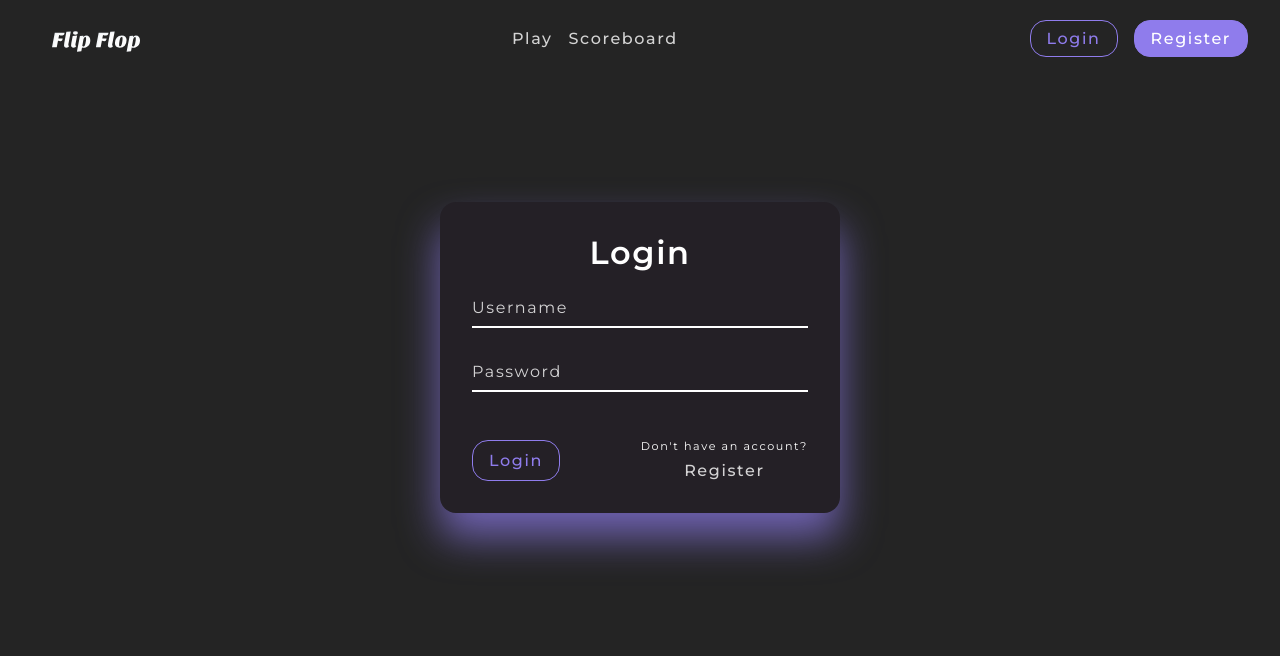
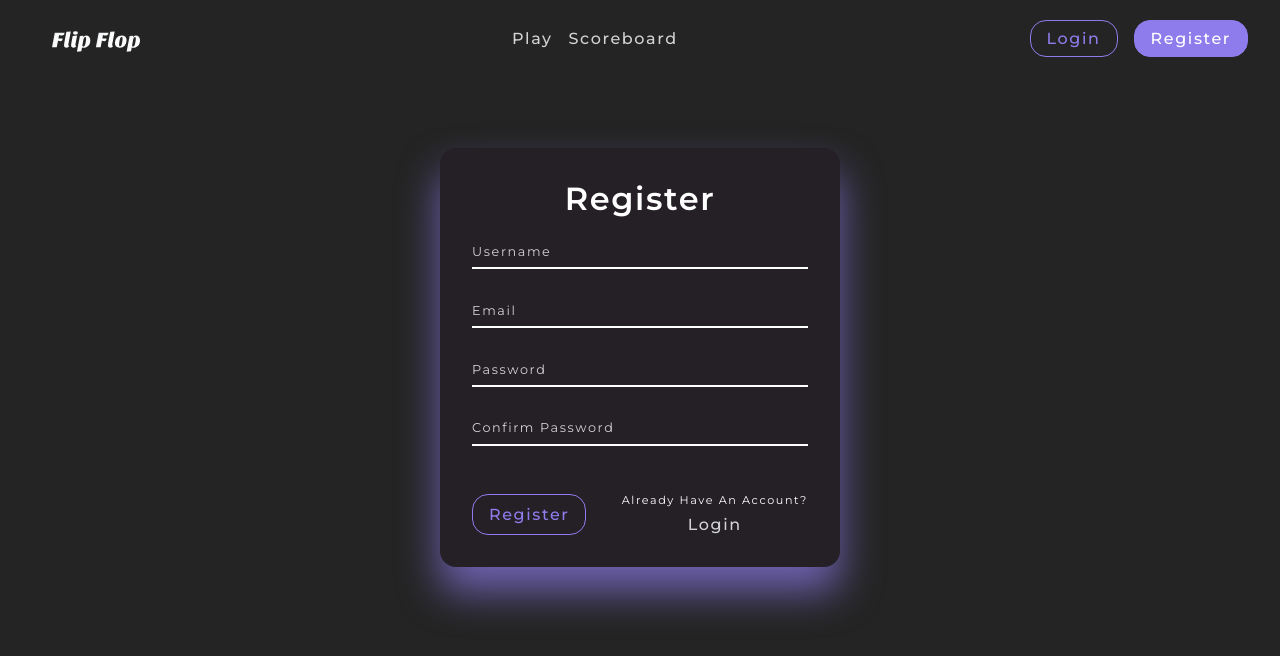
Before and after one commit to ehtishamalik/FlipFlopGame, a React (Vite) app: page / in a window 1280 px wide. Shown: the top 656 px of the page. Built offline with nearby package versions, Linux system fonts and the light colour scheme.

Commit message:
Completed register page

```diff
--- a/src/App.tsx
+++ b/src/App.tsx
@@ -1,11 +1,11 @@
 import { NavBar } from './Components/Common/NavBar'
-import { Login } from './Pages/Login'
+import { Register } from './Pages/Register'
 
 function App() {
   return (
     <div className="container">
       <NavBar />
-      <Login />
+      <Register />
     </div>
   )
 }
--- a/src/Components/Common/TextField/types.ts
+++ b/src/Components/Common/TextField/types.ts
@@ -1,6 +1,6 @@
 export type TextFieldProps = {
   label: string
-  type: 'text' | 'password'
+  type: 'text' | 'password' | 'email'
   id: string
   size: 'small' | 'medium' | 'large'
   errorText?: string
--- a/src/Pages/Login/component.tsx
+++ b/src/Pages/Login/component.tsx
@@ -10,7 +10,7 @@ export function Login() {
           <TextField
             id="username"
             label="username"
-            size="medium"
+            size="small"
             type="text"
             onChangeCallback={() => {}}
           />
@@ -19,7 +19,7 @@ export function Login() {
           <TextField
             id="password"
             label="password"
-            size="medium"
+            size="small"
             type="password"
             onChangeCallback={() => {}}
           />
@@ -27,7 +27,7 @@ export function Login() {
         <div className="auth-form__button">
           <Button text="login" type="secondary" />
           <div className="auth-form__button--new">
-            <p>Don't have an account?</p>
+            <p>don't have an account?</p>
             <Button text="register" type="tertiary" />
           </div>
         </div>
--- a/src/Pages/Register/component.tsx
+++ b/src/Pages/Register/component.tsx
@@ -1,27 +1,53 @@
+import { Button } from '../../Components/Common/Button'
 import { TextField } from '../../Components/Common/TextField'
 
 export function Register() {
   return (
     <div className="auth-form">
       <div className="auth-form__container">
-        <h1 className="auth-form__heading">Login</h1>
-        <div className="auth-form__container--item">
+        <h1 className="auth-form__heading">Register</h1>
+        <div className="auth-form__item">
           <TextField
             id="username"
             label="username"
-            size="medium"
+            size="small"
             type="text"
             onChangeCallback={() => {}}
           />
         </div>
-        <div className="auth-form__container--item">
+        <div className="auth-form__item">
+          <TextField
+            id="email"
+            label="email"
+            size="small"
+            type="email"
+            onChangeCallback={() => {}}
+          />
+        </div>
+        <div className="auth-form__item">
           <TextField
             id="password"
             label="password"
-            size="medium"
+            size="small"
             type="password"
             onChangeCallback={() => {}}
           />
+        </div>
+        <div className="auth-form__item">
+          <TextField
+            id="confirm-password"
+            label="confirm password"
+            size="small"
+            type="password"
+            onChangeCallback={() => {}}
+          />
+        </div>
+        <div className="auth-form__button">
+          <Button text="register" type="secondary" />
+          <div className="auth-form__button--new">
+            <p>already have an account?</p>
+            <Button text="login" type="tertiary" />
+          </div>
         </div>
       </div>
     </div>
--- a/src/styles/auth.scss
+++ b/src/styles/auth.scss
@@ -37,6 +37,7 @@
 
         p {
           margin-bottom: 0.5rem;
+          text-transform: capitalize;
         }
       }
     }
--- a/src/styles/textfield.scss
+++ b/src/styles/textfield.scss
@@ -21,7 +21,7 @@
       position: absolute;
       top: 50%;
       left: 0;
-      font-size: 1rem;
+      font-size: $text-field-font-size-label;
       color: $white;
       text-transform: capitalize;
       background: transparent;
@@ -33,21 +33,21 @@
     &__input {
       width: 100%;
       height: 100%;
-      padding: 0 0.2rem;
+      padding: $text-field-input-padding;
       color: $white;
-      background: transparent;
+      background: $text-field-background;
       border: none;
 
       &--small {
-        font-size: 1rem;
+        font-size: $text-field-font-size-small;
       }
 
       &--medium {
-        font-size: 1.2rem;
+        font-size: $text-field-font-size-medium;
       }
 
       &--large {
-        font-size: 1.4rem;
+        font-size: $text-field-font-size-large;
       }
 
       &--value,
@@ -56,10 +56,10 @@
 
         ~ .ff-field-text {
           &__label {
-            top: -0.4rem;
-            left: -0.6rem;
+            top: 0.2rem;
+            left: 0.2rem;
+            font-size: $text-field-font-size-label-active;
             opacity: $opacity-full;
-            transform: scale(0.7);
           }
         }
       }
--- a/src/styles/variables.scss
+++ b/src/styles/variables.scss
@@ -1,4 +1,5 @@
 /* Colors */
+$transparent: transparent;
 $white: white;
 $purple: rgb(143 124 236);
 $black: rgb(36 36 36);
@@ -40,6 +41,13 @@ $button-tertiary-box-shadow: 0 0 1rem 0.2rem $button-color-primary;
 
 /* Text Field */
 $text-field-border: none;
+$text-field-font-size-label: 0.8rem;
+$text-field-font-size-label-active: 0.6rem;
+$text-field-input-padding: 0 0.2rem;
+$text-field-background: $transparent;
+$text-field-font-size-small: 1rem;
+$text-field-font-size-medium: 1.2rem;
+$text-field-font-size-large: 1.4rem;
 
 /* Login */
 $login-box-width: 25rem;
```
Also changed, not shown: static/dist/assets/index.css, static/dist/assets/index.js.
